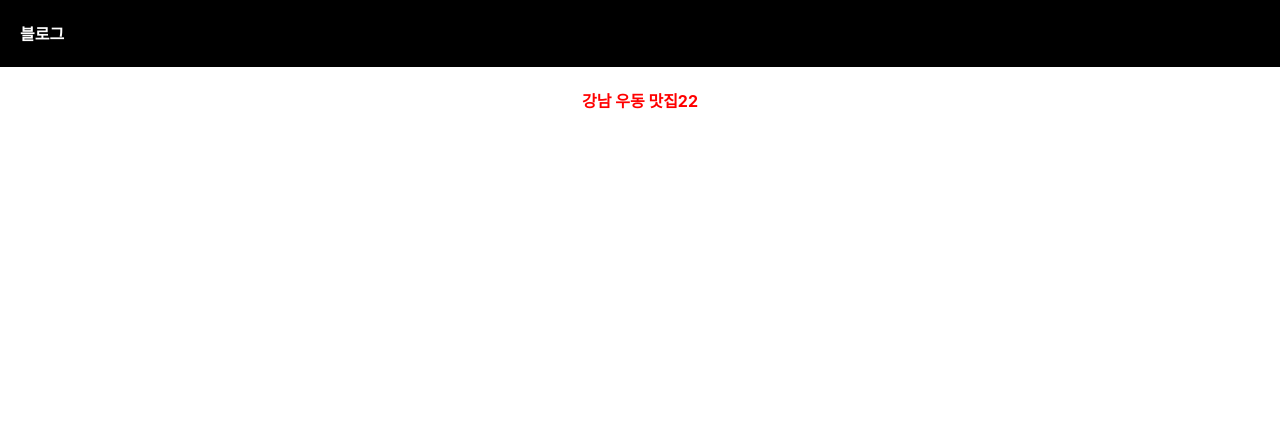
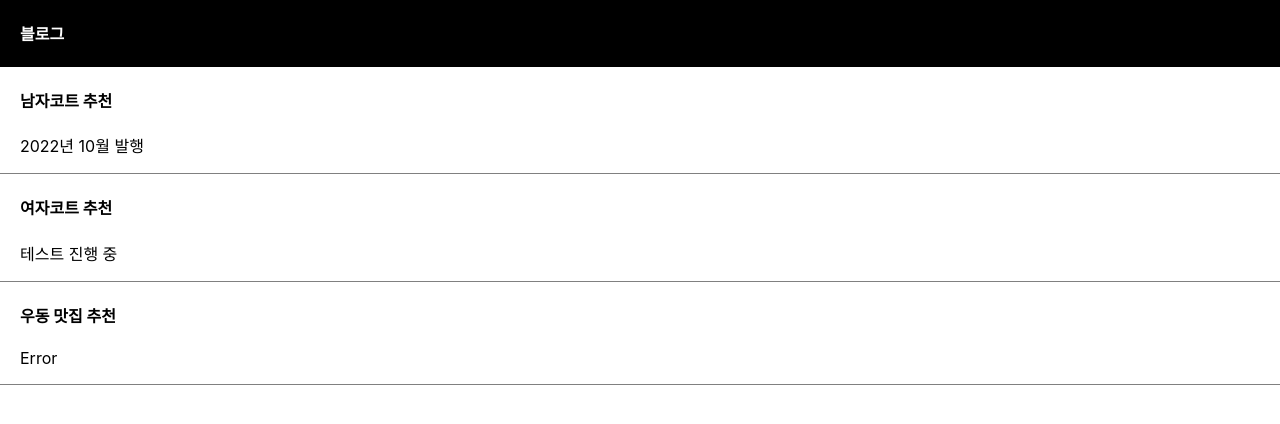
Before and after one commit to Esdyee/blog, a React (Create React App) app in the folder blog/: page / in a window 1280 px wide. Shown: the top 424 px of the page. Built offline with nearby package versions, Linux system fonts and the light colour scheme.

Commit message:
State문 테스트

```diff
--- a/blog/src/App.css
+++ b/blog/src/App.css
@@ -44,3 +44,13 @@
 	color: white;
 	padding-left: 20px;
 }
+
+div {
+	box-sizing: border-box;
+}
+
+.list {
+	padding-left: 20px;
+	text-align: left;
+	border-bottom: 1px solid gray;
+}
--- a/blog/src/App.js
+++ b/blog/src/App.js
@@ -1,18 +1,35 @@
-import React from "react";
+import React, { useState } from "react";
 import "./App.css";
 import logo from "./logo.svg";
 
 function App() {
     let post = "강남 우동 맛집22";
 
+    // state: 변동시 자동으로 html에 반영되게 만들고 싶을 때 작성
+    let [글제목, b] = useState([
+        "남자코트 추천",
+        "여자코트 추천",
+        "우동 맛집 추천",
+    ]);
+    let [내용, c] = useState(["2022년 10월 발행", "테스트 진행 중", "Error"]);
+
     return (
         <div className="App">
             <div className="black-nav">
                 <h4>블로그</h4>
             </div>
-            <h4 class="test" style={{ color: "red" }}>
-                {post}
-            </h4>
+            <div className="list">
+                <h4>{글제목[0]}</h4>
+                <p>{내용[0]}</p>
+            </div>
+            <div className="list">
+                <h4>{글제목[1]}</h4>
+                <p>{내용[1]}</p>
+            </div>
+            <div className="list">
+                <h4>{글제목[2]}</h4>
+                <p>{내용[2]}</p>
+            </div>
         </div>
     );
 }
```
